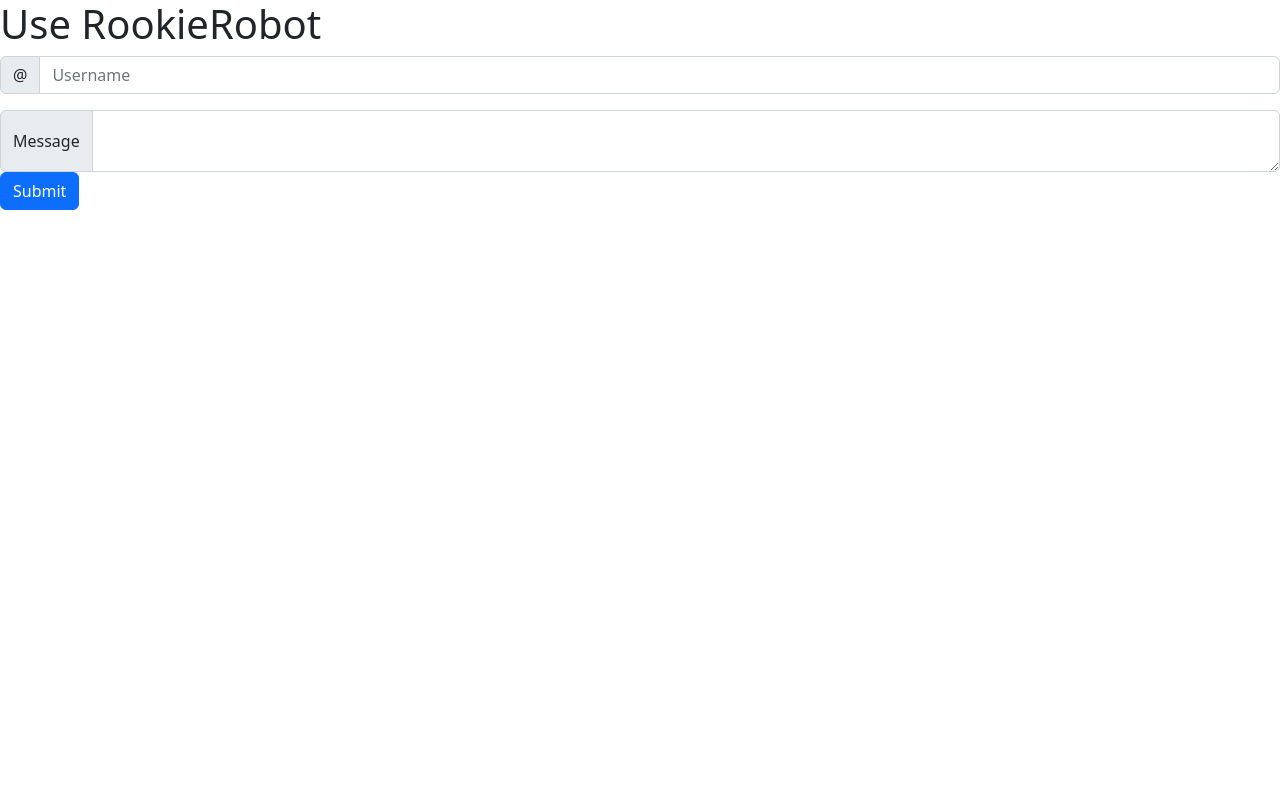
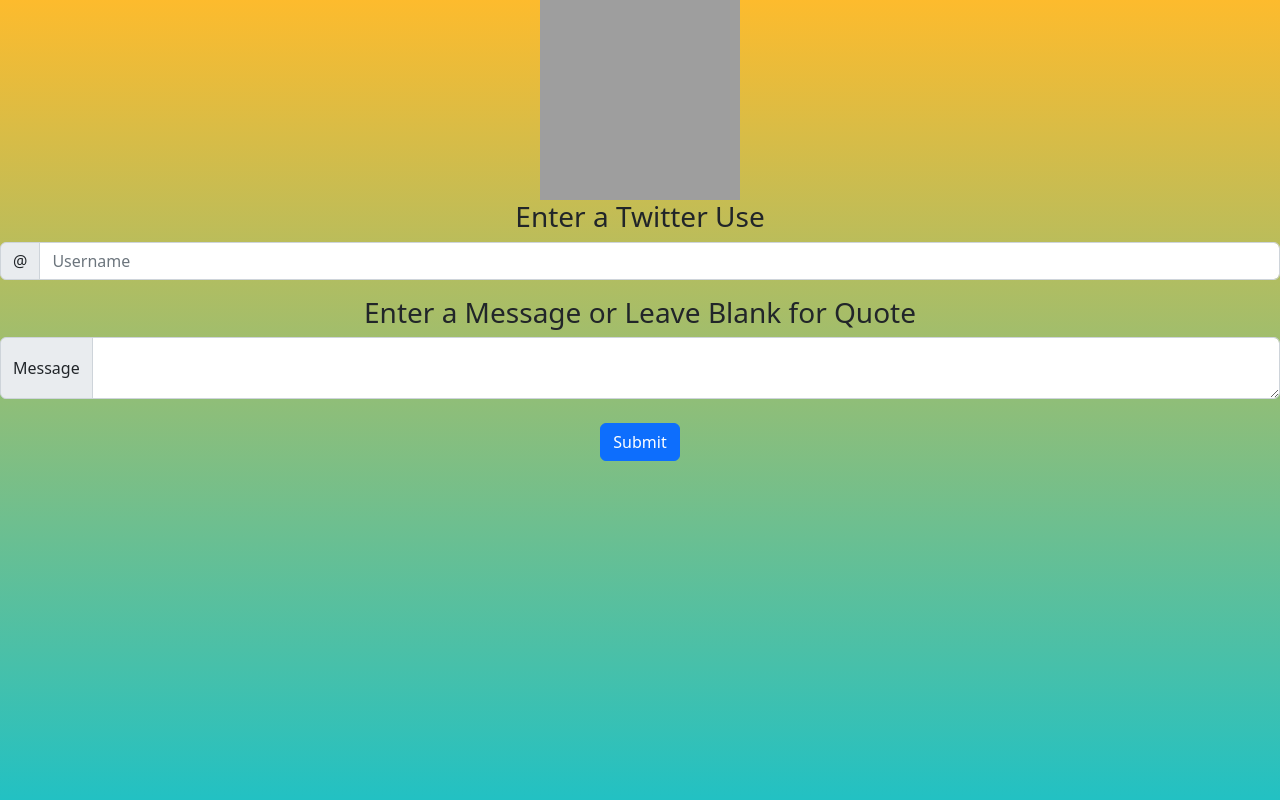
Before and after one commit to A5TA/RookieRobot, a Flask app: page / in a window 1280 px wide. Run offline with Flask 2, Linux system fonts and the light colour scheme; grey boxes are pictures that could not be loaded.

Commit message:
HTML and CSS

```diff
--- a/templates/base.html
+++ b/templates/base.html
@@ -4,19 +4,31 @@
     <meta charset="UTF-8">
     <meta name="viewport" content="width=device-width, initial-scale=1">
     <link href="https://cdn.jsdelivr.net/npm/bootstrap@5.2.0-beta1/dist/css/bootstrap.min.css" rel="stylesheet" integrity="sha384-0evHe/X+R7YkIZDRvuzKMRqM+OrBnVFBL6DOitfPri4tjfHxaWutUpFmBp4vmVor" crossorigin="anonymous">
-    <title>RookieRobot</title>
+    <title>Rookie Robot</title>
+    <img src="https://cdn.discordapp.com/attachments/977228466443386882/977703907952300032/twitterlogo.png" alt="Twitter Logo" height="200px" width="200px">
+    <style>
+        html,body {
+            text-align: center;
+            height: 100%;
+            width: 100%;
+            background: linear-gradient(0deg, rgba(34,193,195,1) 0%, rgba(253,187,45,1) 100%);
+
+        }
+    </style>
 </head>
 <body>
-    <h1>Use RookieRobot</h1>
+    <h3>Enter a Twitter Use</h3>
     <form method="POST">
         <div class="input-group mb-3">
             <span class="input-group-text" id="basic-addon1" name="username">@</span>
             <input type="text" name="username" class="form-control" placeholder="Username" aria-label="Username" aria-describedby="basic-addon1">
         </div>
+        <h3>Enter a Message or Leave Blank for Quote</h3>
         <div class="input-group">
             <span class="input-group-text">Message</span>
             <textarea class="form-control" aria-label="Message" name="custom_message"></textarea>
         </div>
+        <br>
         <button type="submit" class="btn btn-primary">Submit</button>
         {% if message %}
         <p>Note: {{ message }}</p>
```
Also changed, not shown: templates/style.css (added), templates/twitterlogo.png (added).
